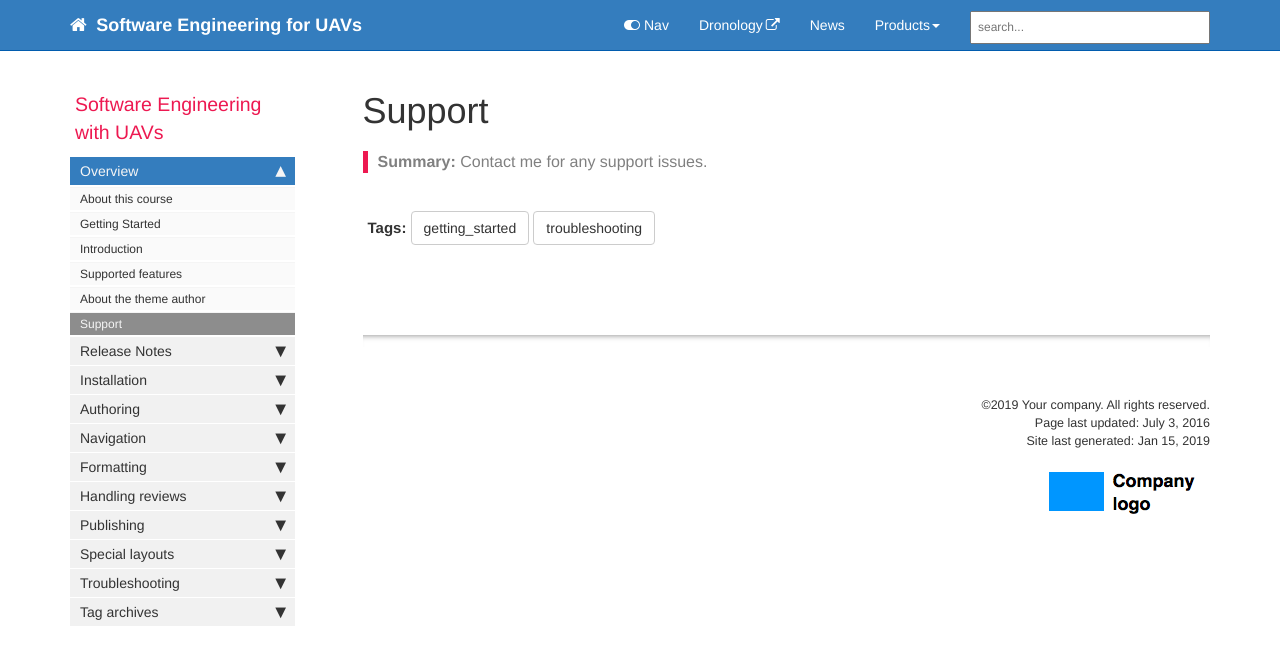
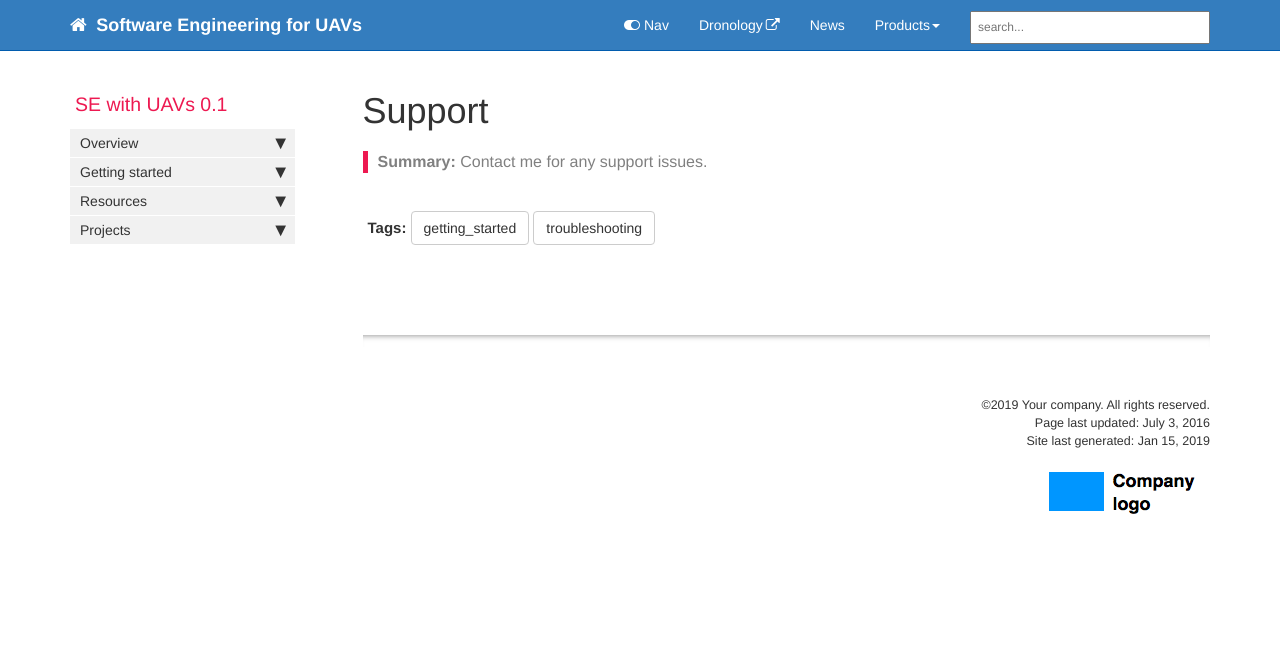
Before and after one commit to SAREC-Lab/sedrones, a Jekyll site: the page built from pages/mydoc/mydoc_support.md, in a window 1280 px wide. Shown: the top 665 px of the page. Built offline with Jekyll 4.4.1, drawn with Linux system fonts in a browser that asks for light colours; nearby versions of some CDN libraries; comment, search, counter and statistics services are not loaded; part of the change alters nothing that is shown.

Commit message:
Update mydoc_sidebar.yml
Redesigned sidebar for class

```diff
--- a/_data/sidebars/mydoc_sidebar.yml
+++ b/_data/sidebars/mydoc_sidebar.yml
@@ -2,8 +2,8 @@
 
 entries:
 - title: sidebar
-  product: Software Engineering with UAVs
-  version:
+  product: SE with UAVs
+  version: 0.1
   folders:
 
   - title:
@@ -28,272 +28,55 @@ entries:
       output: web, pdf
       type: homepage
 
-    - title: Getting Started
-      url: /mydoc_introduction2.html
+    - title: Instructor(s)
+      url: /mydoc_instructor.html
+      output: web, pdf
+      type: homepage
+
+    - title: Learning goals
+      url: /mydoc_learning_goals.html
       output: web, pdf
 
-    - title: Introduction
-      url: /mydoc_introduction.html
+    - title: Schedule
+      url: /mydoc_schedule.html
       output: web, pdf
 
-    - title: Supported features
-      url: /mydoc_supported_features.html
-      output: web, pdf
-
-    - title: About the theme author
-      url: /mydoc_about.html
-      output: web, pdf
-
-    - title: Support
-      url: /mydoc_support.html
-      output: web, pdf
-
-  - title: Release Notes
+  - title: Getting started
     output: web, pdf
     folderitems:
 
-    - title: 6.0 Release notes
-      url: /mydoc_release_notes_60.html
+    - title: Environment
+      url: /mydoc_environment.html
       output: web, pdf
 
-    - title: 5.0 Release notes
-      url: /mydoc_release_notes_50.html
+    - title: Online resources
+      url: /mydoc_resources.html
       output: web, pdf
 
-  - title: Installation
+  - title: Resources
     output: web, pdf
     folderitems:
 
-    - title: About Ruby, Gems, Bundler, etc.
-      url: /mydoc_about_ruby_gems_etc.html
+    - title: Slides
+      url: /mydoc_slides.html
       output: web, pdf
 
-    - title: Install Jekyll on Mac
-      url: /mydoc_install_jekyll_on_mac.html
+    - title: Reading Materials
+      url: /mydoc_reading.html
       output: web, pdf
 
-    - title: Install Jekyll on Windows
-      url: /mydoc_install_jekyll_on_windows.html
+    - title: Homework assignments
+      url: /mydoc_homework.html
       output: web, pdf
 
-  - title: Authoring
+  - title: Projects
     output: web, pdf
 
     folderitems:
-    - title: Pages
-      url: /mydoc_pages.html
+    - title: Previous Projects
+      url: /mydoc_previousprojects.html
       output: web, pdf
 
-    - title: Posts
-      url: /mydoc_posts.html
+    - title: Project Ideas
+      url: /mydoc_projectideas.html
       output: web, pdf
-
-    - title: Lists
-      url: /mydoc_lists.html
-      output: web, pdf
-
-    - title: Conditional logic
-      url: /mydoc_conditional_logic.html
-      output: web, pdf
-
-    - title: Content reuse
-      url: /mydoc_content_reuse.html
-      output: web, pdf
-
-    - title: Collections
-      url: /mydoc_collections.html
-      output: web, pdf
-
-    - title: WebStorm editor tips
-      url: /mydoc_webstorm_text_editor.html
-      output: web, pdf
-
-    - title: Atom editor tips
-      url: /mydoc_atom_text_editor.html
-      output: web, pdf
-
-  - title: Navigation
-    output: web, pdf
-
-    folderitems:
-    - title: Sidebar navigation
-      url: /mydoc_sidebar_navigation.html
-      output: web, pdf
-
-    - title: YAML tutorial in the context of Jekyll
-      url: /mydoc_yaml_tutorial.html
-      output: web, pdf
-
-    - title: Tags
-      url: /mydoc_tags.html
-      output: web, pdf
-
-    - title: Series
-      url: /mydoc_series.html
-      output: web, pdf
-
-  - title: Formatting
-    output: web, pdf
-
-    folderitems:
-    - title: Tooltips
-      url: /mydoc_adding_tooltips.html
-      output: web, pdf
-
-    - title: Alerts
-      url: /mydoc_alerts.html
-      output: web, pdf
-
-    - title: Icons
-      url: /mydoc_icons.html
-      output: web, pdf
-
-    - title: Images
-      url: /mydoc_images.html
-      output: web, pdf
-
-    - title: Code samples
-      url: /mydoc_code_samples.html
-      output: web, pdf
-
-    - title: Labels
-      url: /mydoc_labels.html
-      output: web, pdf
-
-    - title: Links
-      url: /mydoc_hyperlinks.html
-      output: web, pdf
-
-    - title: Navtabs
-      url: /mydoc_navtabs.html
-      output: web, pdf
-
-    - title: Tables
-      url: /mydoc_tables.html
-      output: web, pdf
-
-    - title: Syntax highlighting
-      url: /mydoc_syntax_highlighting.html
-      output: web, pdf
-
-    - title: Workflow maps
-      url: /mydoc_workflow_maps.html
-      output: web, pdf
-
-  - title: Handling reviews
-    output: web, pdf
-
-    folderitems:
-    - title: Commenting on files
-      url: /mydoc_commenting_on_files.html
-      output: web, pdf
-
-#    - title: Git collaboration
-#      url: /mydoc_git_collaboration
-#      output: web, pdf
-
-  - title: Publishing
-    output: web, pdf
-
-    folderitems:
-    - title: Build arguments
-      url: /mydoc_build_arguments.html
-      output: web, pdf
-
-    - title: Themes
-      url: /mydoc_themes.html
-      output: web, pdf
-
-    - title: Generating PDFs
-      url: /mydoc_generating_pdfs.html
-      output: web, pdf
-
-    - title: Help APIs and UI tooltips
-      url: /mydoc_help_api.html
-      output: web, pdf
-
-    - title: Search configuration
-      url: /mydoc_search_configuration.html
-      output: web, pdf
-
-    - title: iTerm profiles
-      url: /mydoc_iterm_profiles.html
-      output: web, pdf
-
-    - title: Pushing builds to server
-      url: /mydoc_push_build_to_server.html
-      output: web, pdf
-
-    - title: Publishing on Github Pages
-      url: /mydoc_publishing_github_pages.html
-      output: web, pdf
-
-  - title: Special layouts
-    output: web, pdf
-
-    folderitems:
-    - title: Knowledge-base layout
-      url: /mydoc_kb_layout.html
-      output: web, pdf
-
-    - title: Glossary layout
-      url: /mydoc_glossary.html
-      output: web, pdf
-
-    - title: FAQ layout
-      url: /mydoc_faq_layout.html
-      output: web, pdf
-
-    - title: Shuffle layout
-      url: /mydoc_shuffle.html
-      output: web, pdf
-
-  - title: Troubleshooting
-    output: web, pdf
-
-    folderitems:
-
-    - title: Troubleshooting
-      url: /mydoc_troubleshooting.html
-      output: web, pdf
-
-  - title: Tag archives
-    output: web
-    folderitems:
-
-    - title: Tag archives overview
-      url: /mydoc_tag_archives_overview.html
-      output: web
-
-      subfolders:
-      - title: Tag archive pages
-        output: web
-        subfolderitems:
-
-        - title: Formatting pages
-          url: /tag_formatting.html
-          output: web
-
-        - title: Navigation pages
-          url: /tag_navigation.html
-          output: web
-
-        - title: Content types pages
-          url: /tag_content_types.html
-          output: web
-
-        - title: Publishing pages
-          url: /tag_publishing.html
-          output: web
-
-        - title: Special layout pages
-          url: /tag_special_layouts.html
-          output: web
-
-        - title: Collaboration pages
-          url: /tag_collaboration.html
-          output: web
-
-        - title: Troubleshooting pages
-          url: /tag_troubleshooting.html
-          output: web
```
